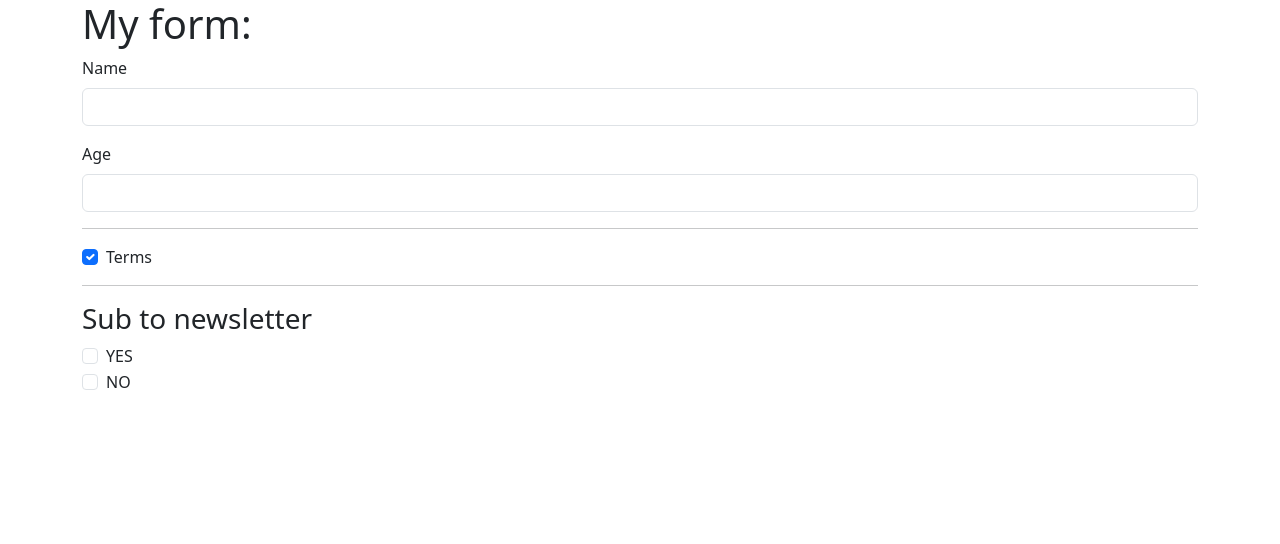
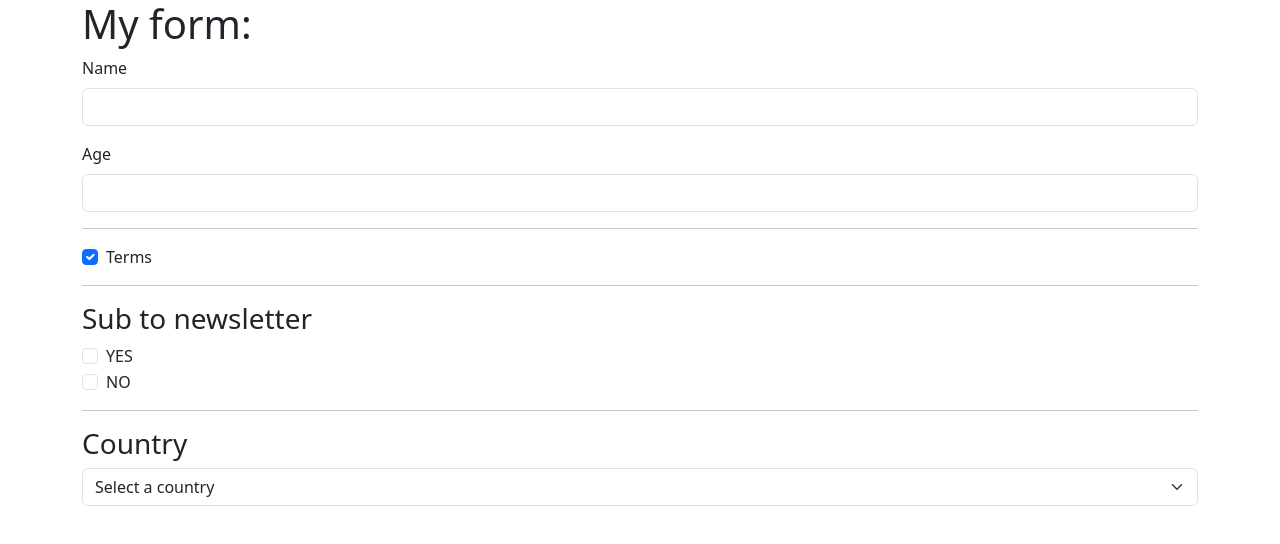
Before and after one commit to ferlobo1985/UDMY-Svelte-Forms, a Svelte app: page / in a window 1280 px wide. Shown: the top 544 px of the page. Built offline with nearby package versions, Linux system fonts and the light colour scheme.

Commit message:
03-Select
03-Select

```diff
--- a/src/App.svelte
+++ b/src/App.svelte
@@ -3,11 +3,13 @@
   let age = '';
   let terms = true;
   let newsletter;
+  let country;
 
   $: console.log(name)
   $: console.log(age)
   $: console.log(terms)
   $: console.log(newsletter)
+  $: console.log(country)
 </script>
 
 <div class="container">
@@ -42,4 +44,14 @@
     <label for="newsletter" class="form-check-label">NO</label>
   </div>
 
+  <hr/>
+
+  <h3>Country</h3>
+  <select class="form-select" bind:value={country}>
+    <option disabled selected>Select a country</option>
+    <option value="italy">Italy</option>
+    <option value="spain">Spain</option>
+    <option value="canada">Canada</option>
+  </select>
+
 </div>
```
